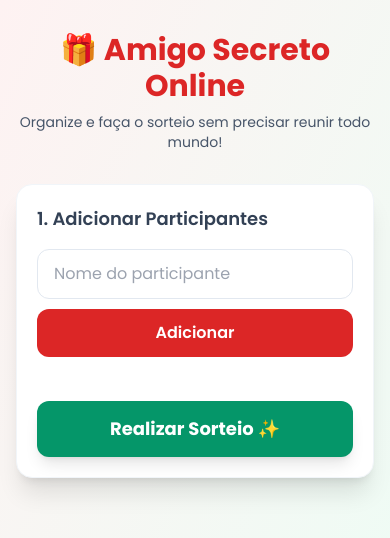
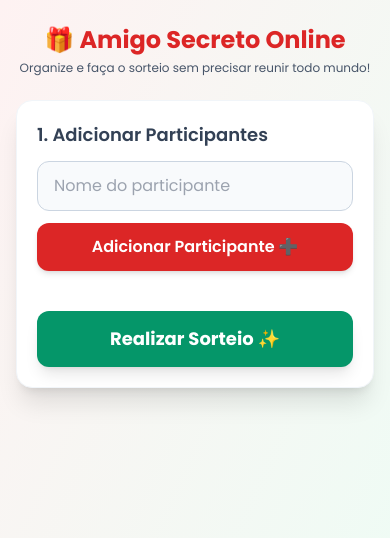
Before and after one commit to laysaIima/amigo-secreto, a plain HTML site: page index.html in a window 390 px wide. Drawn offline with nearby package versions, Linux system fonts and the light colour scheme.

Commit message:
Update index.html

```diff
--- a/index.html
+++ b/index.html
@@ -11,35 +11,35 @@
         body { font-family: 'Poppins', sans-serif; }
     </style>
 </head>
-<body class="bg-gradient-to-br from-red-50 to-emerald-50 text-slate-800 flex flex-col min-h-screen overflow-x-hidden">
-    <div class="container mx-auto px-4 py-8 max-w-xl flex-grow">
-        <header class="text-center mb-8">
-            <h1 class="text-3xl md:text-4xl font-bold text-red-600 mb-2">🎁 Amigo Secreto Online</h1>
-            <p class="text-slate-600 text-sm md:text-base">Organize e faça o sorteio sem precisar reunir todo mundo!</p>
+<body class="bg-gradient-to-br from-red-50 to-emerald-50 text-slate-800 flex flex-col min-h-screen">
+    <div class="container mx-auto px-4 py-6 max-w-xl flex-grow">
+        <header class="text-center mb-6">
+            <h1 class="text-2xl md:text-4xl font-bold text-red-600 mb-1">🎁 Amigo Secreto Online</h1>
+            <p class="text-slate-600 text-xs md:text-base">Organize e faça o sorteio sem precisar reunir todo mundo!</p>
         </header>
 
         <div id="mainApp">
             <div class="bg-white rounded-2xl shadow-xl p-5 md:p-8 border border-slate-100 mb-6">
-                <h2 class="text-lg md:text-xl font-semibold mb-4 text-slate-700">1. Adicionar Participantes</h2>
+                <h2 class="text-lg md:text-xl font-semibold mb-3 text-slate-700">1. Adicionar Participantes</h2>
 
-                <!-- Ajuste responsivo: empilhado no celular (flex-col) e lado a lado em telas maiores (sm:flex-row) -->
-                <div class="flex flex-col sm:flex-row gap-2.5 mb-5">
+                <!-- Forçado sempre empilhado (flex-col) para nunca cortar em celulares -->
+                <div class="flex flex-col gap-3 mb-4">
                     <input
                         type="text"
                         id="participantName"
                         placeholder="Nome do participante"
                         onkeypress="if(event.key === 'Enter') addParticipant()"
-                        class="w-full min-w-0 flex-1 px-4 py-3 border border-slate-200 rounded-xl focus:outline-none focus:ring-2 focus:ring-red-500 text-base"
+                        class="w-full px-4 py-3 border border-slate-300 rounded-xl focus:outline-none focus:ring-2 focus:ring-red-500 text-base bg-slate-50"
                     >
                     <button
                         onclick="addParticipant()"
-                        class="w-full sm:w-auto bg-red-600 hover:bg-red-700 active:scale-[0.99] text-white px-6 py-3 rounded-xl font-semibold transition shrink-0"
+                        class="w-full bg-red-600 hover:bg-red-700 active:scale-[0.99] text-white py-3 rounded-xl font-semibold transition shadow-md"
                     >
-                        Adicionar
+                        Adicionar Participante ➕
                     </button>
                 </div>
 
-                <ul id="participantsList" class="space-y-2 mb-6 max-h-60 overflow-y-auto"></ul>
+                <ul id="participantsList" class="space-y-2 mb-6 max-h-52 overflow-y-auto"></ul>
 
                 <button
                     onclick="performDraw()"
@@ -78,7 +78,7 @@
         function renderParticipants() {
             const list = document.getElementById('participantsList');
             list.innerHTML = participants.map((p, i) => `
-                <li class="flex justify-between items-center bg-slate-50 px-4 py-2.5 rounded-xl border border-slate-100">
+                <li class="flex justify-between items-center bg-slate-50 px-4 py-2.5 rounded-xl border border-slate-200">
                     <span class="font-medium text-slate-700 truncate pr-2">${p}</span>
                     <button onclick="removeParticipant(${i})" class="text-red-500 hover:text-red-700 text-sm font-medium shrink-0">Remover</button>
                 </li>
```
